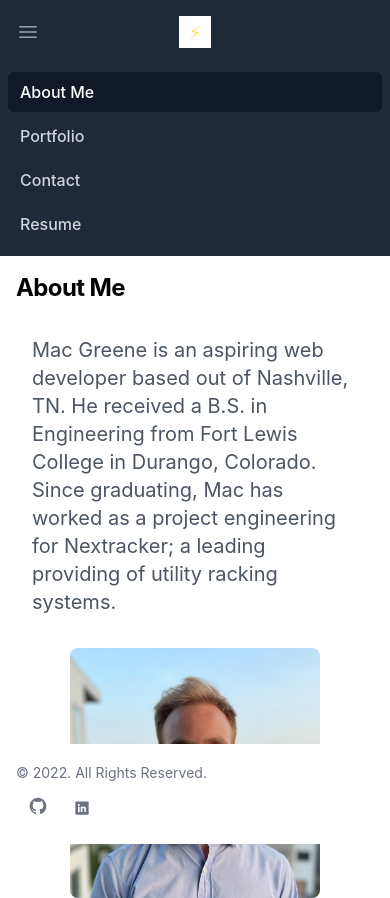
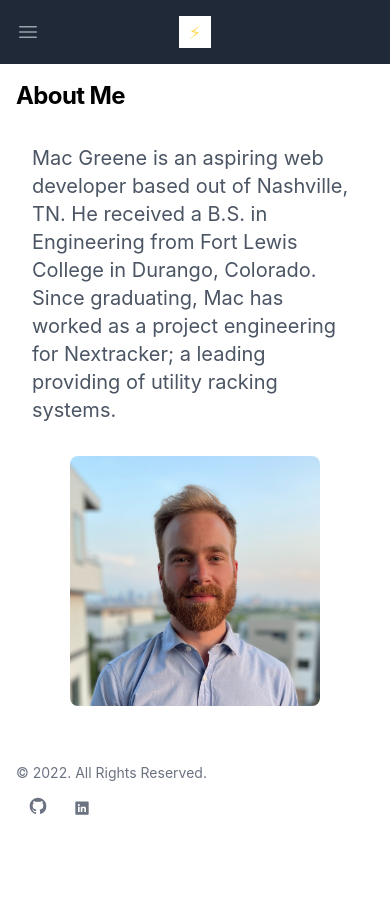
Before and after one commit to macgreene14/personal-portfolio, a React (Create React App) app: page /about-me in a window 390 px wide. After the commit the page ends 844 px from the top, so only its background shows below. Built offline with nearby package versions, Linux system fonts and the light colour scheme.

Commit message:
fixed mobile menu bar button

```diff
--- a/package.json
+++ b/package.json
@@ -44,7 +44,6 @@
   },
   "devDependencies": {
     "autoprefixer": "^10.4.13",
-    "gh-pages": "^4.0.0",
     "postcss": "^8.4.19",
     "tailwindcss": "^3.2.4"
   }
--- a/src/components/AboutMe.js
+++ b/src/components/AboutMe.js
@@ -1,6 +1,11 @@
 function AboutMe() {
   return (
-    <>
+    <div
+    // style={{
+    //   backgroundImage:
+    //     "url('https://static01.nyt.com/images/2021/01/26/sports/26snowboard-kianaclay/merlin_182648193_87add28a-6b69-407b-9d3b-0a4f39bd75b6-superJumbo.jpg?quality=75&auto=webp')",
+    // }}
+    >
       <section>
         <h1 className="m-4 text-2xl font-bold tracking-tight sm:text-center sm:text-4xl">
           About Me
@@ -18,7 +23,7 @@ function AboutMe() {
           className="mx-auto max-w-lg h-auto rounded-lg"
         />
       </section>
-    </>
+    </div>
   );
 }
 
--- a/src/components/Header.js
+++ b/src/components/Header.js
@@ -5,14 +5,20 @@ import {
   Routes,
   useLocation,
 } from "react-router-dom";
+import { useState } from "react";
 
 export default function Header() {
+  const [navbarOpen, setNavbarOpen] = useState(false);
+  const handleToggle = () => {
+    setNavbarOpen(!navbarOpen);
+  };
   return (
     <nav className="bg-gray-800">
       <div className="mx-auto max-w-7xl px-2 sm:px-6 lg:px-8">
         <div className="relative flex h-16 items-center justify-between">
           <div className="absolute inset-y-0 left-0 flex items-center sm:hidden">
             <button
+              onClick={handleToggle}
               type="button"
               className="inline-flex items-center justify-center rounded-md p-2 text-gray-400 hover:bg-gray-700 hover:text-white focus:outline-none focus:ring-2 focus:ring-inset focus:ring-white"
               aria-controls="mobile-menu"
@@ -118,7 +124,10 @@ export default function Header() {
         </div>
       </div>
 
-      <div className="sm:hidden" id="mobile-menu">
+      <div
+        className={`sm:hidden ${navbarOpen ? "block" : "hidden"}`}
+        id="mobile-menu"
+      >
         <div className="space-y-1 px-2 pt-2 pb-3">
           <NavLink
             to="/about-me"
```
